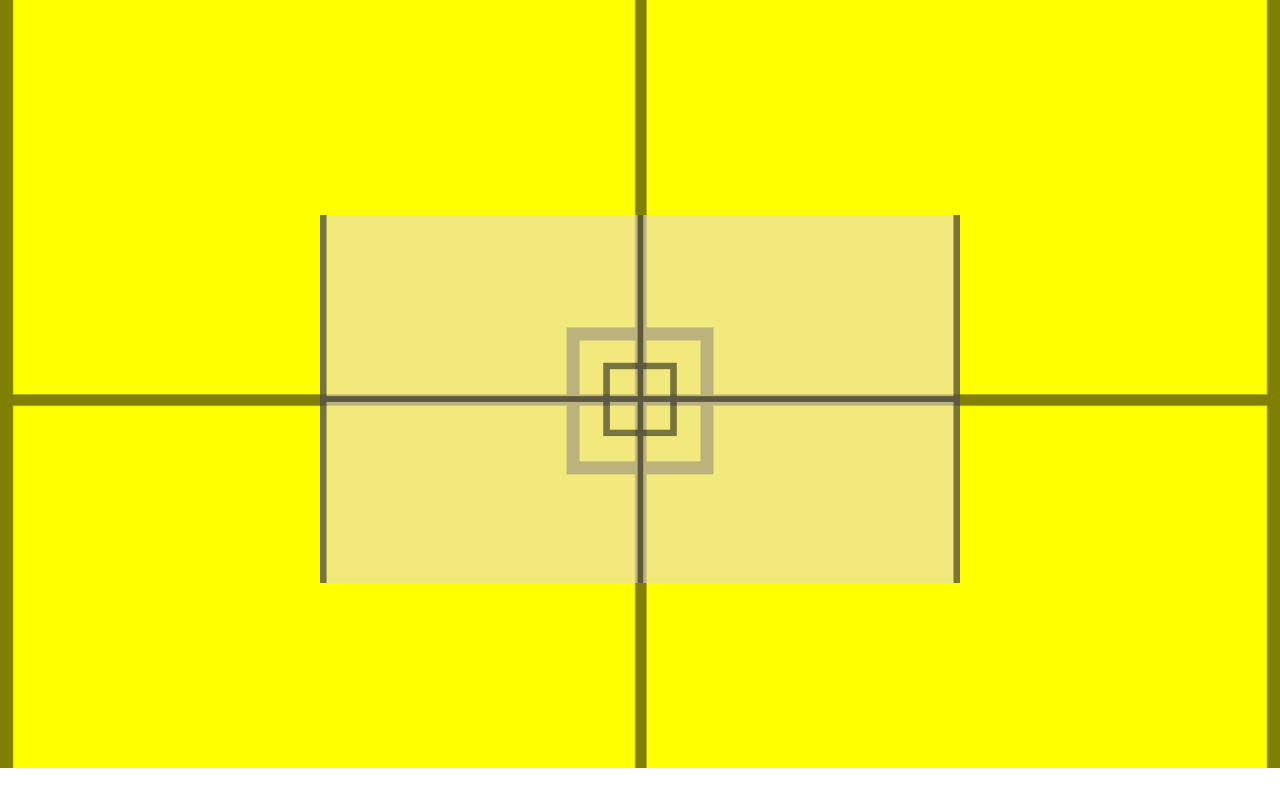
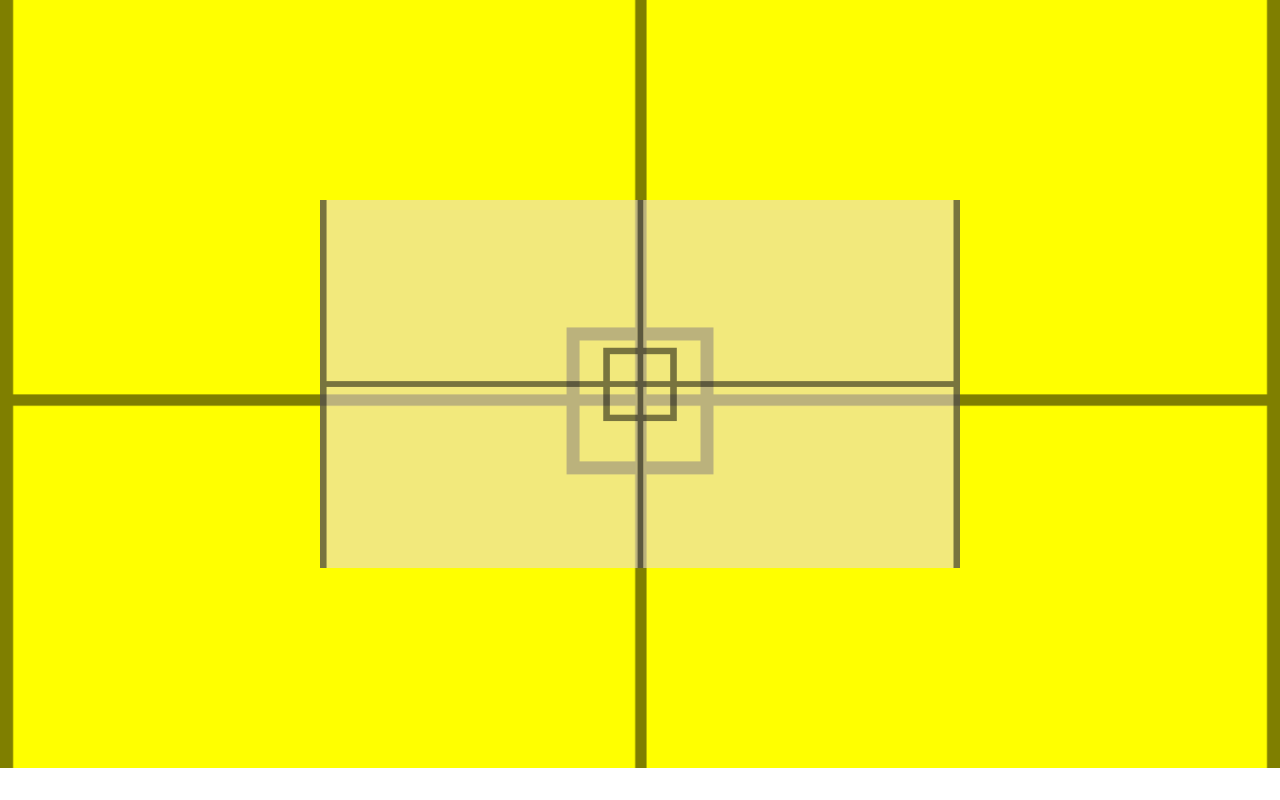
Before and after one commit to Otavio-LV/HTML-CSS, a plain HTML site: page Exercicios/ex022/fundo4.html in a window 1280 px wide. Drawn offline with Linux system fonts and the light colour scheme.

Commit message:
Update fundo4.html

```diff
--- a/Exercicios/ex022/fundo4.html
+++ b/Exercicios/ex022/fundo4.html
@@ -29,7 +29,7 @@
             width:50%;
             height:46vh;
             left:50%;
-            top:52%;
+            top:50%;
             transform:translateX(-50%)
             translatey(-50%);
         }
```
